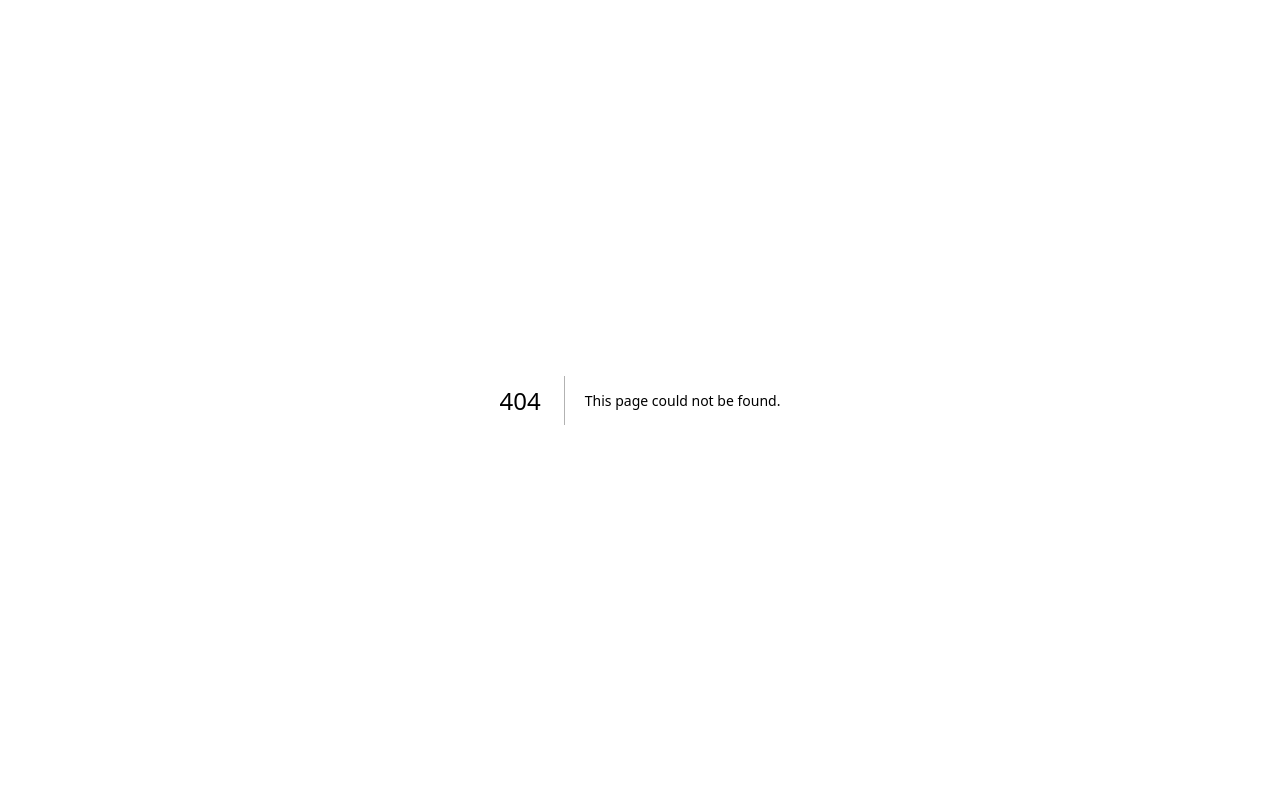
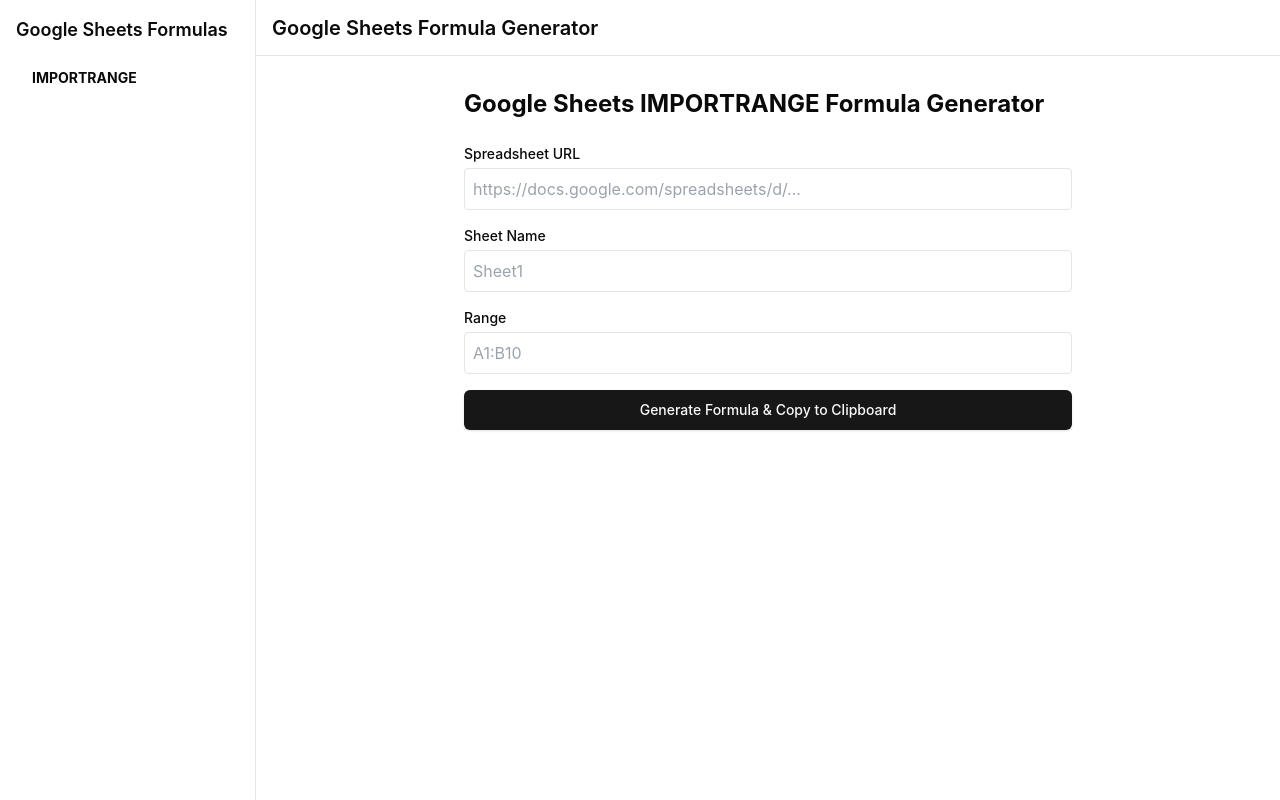
Before and after one commit to gurukudte/knowyourfacts, a Next.js app: page /googlesheets in a window 1280 px wide. Before the commit this address had no page. Built offline with nearby package versions, Linux system fonts and the light colour scheme.

Commit message:
added localstorage

```diff
--- /dev/null
+++ b/app/googlesheets/layout.tsx
@@ -0,0 +1,15 @@
+import GoogleSheetLayout from '@/components/googlesheets/layout'
+import  { ReactNode } from 'react'
+
+type Props = {
+    children:ReactNode
+}
+
+const layout = ({children}: Props) => {
+  return (
+    <GoogleSheetLayout>
+        {children}
+    </GoogleSheetLayout>
+  )
+}
+export default layout
--- /dev/null
+++ b/app/googlesheets/page.tsx
@@ -0,0 +1,108 @@
+"use client";
+import React, { useState } from 'react';
+import { Button } from "@/components/ui/button";
+
+/**
+ * Google Sheets IMPORTRANGE Formula Generator
+ *
+ * This React component provides a user interface for generating IMPORTRANGE formulas
+ * for Google Sheets. It allows users to input a spreadsheet URL, sheet name, and cell
+ * range to create a properly formatted IMPORTRANGE formula that can be copied to clipboard.
+ *
+ * Key Features:
+ * - Input validation for required fields
+ * - Automatic formula generation
+ * - One-click copy to clipboard functionality
+ * - Visual feedback with generated formula display
+ */
+const Page: React.FC = () => {
+  // State for form inputs and generated formula
+  const [url, setUrl] = useState('');
+  const [sheetName, setSheetName] = useState('');
+  const [range, setRange] = useState('');
+  const [formula, setFormula] = useState('');
+
+  /**
+   * Generates an IMPORTRANGE formula from user inputs and copies it to clipboard
+   * Validates that all required fields are filled before generating
+   */
+  const generateFormula = () => {
+    // Validate inputs
+    if (!url || !sheetName || !range) {
+      alert('Please fill in all fields');
+      return;
+    }
+
+    // Create the IMPORTRANGE formula
+    const formula = `=IMPORTRANGE("${url}","${sheetName}!${range}")`;
+    setFormula(formula);
+
+    // Copy to clipboard
+    navigator.clipboard.writeText(formula);
+  };
+
+  return (
+    <div className="p-8 max-w-2xl mx-auto">
+      <h1 className="text-2xl font-bold mb-6">Google Sheets IMPORTRANGE Formula Generator</h1>
+
+      <div className="space-y-4">
+        {/* Spreadsheet URL input */}
+        <div>
+          <label className="block text-sm font-medium mb-1">Spreadsheet URL</label>
+          <input
+            type="text"
+            className="w-full p-2 border rounded"
+            value={url}
+            onChange={(e) => setUrl(e.target.value)}
+            placeholder="https://docs.google.com/spreadsheets/d/..."
+          />
+        </div>
+
+        {/* Sheet name input */}
+        <div>
+          <label className="block text-sm font-medium mb-1">Sheet Name</label>
+          <input
+            type="text"
+            className="w-full p-2 border rounded"
+            value={sheetName}
+            onChange={(e) => setSheetName(e.target.value)}
+            placeholder="Sheet1"
+          />
+        </div>
+
+        {/* Cell range input */}
+        <div>
+          <label className="block text-sm font-medium mb-1">Range</label>
+          <input
+            type="text"
+            className="w-full p-2 border rounded"
+            value={range}
+            onChange={(e) => setRange(e.target.value)}
+            placeholder="A1:B10"
+          />
+        </div>
+
+        {/* Generate formula button */}
+        <Button
+          onClick={generateFormula}
+          className="w-full"
+          size={"lg"}
+        >
+          Generate Formula & Copy to Clipboard
+        </Button>
+
+        {/* Display generated formula if one exists */}
+        {formula && (
+          <div className="mt-4 p-4 bg-muted/50 rounded-lg">
+            <p className="text-sm font-medium mb-2">Generated Formula:</p>
+            <code className="block p-2 bg-background border rounded break-all">
+              {formula}
+            </code>
+          </div>
+        )}
+      </div>
+    </div>
+  );
+};
+
+export default Page;
--- a/app/neuralace/page.tsx
+++ b/app/neuralace/page.tsx
@@ -22,7 +22,7 @@
 
 // Constants for default values and configuration
 const DEFAULT_TIME = "00:00:00";
-const SESSION_COUNT = 11;
+const SESSION_COUNT = 13;
 const VIDEOS_PER_SESSION = 6;
 
 /**
@@ -51,16 +51,20 @@
 const Page = () => {
   // Initialize sessions state from localStorage or with default values
   const [sessions, setSessions] = useState<Sessions>(() => {
-    if (typeof window !== 'undefined') {
-      const saved = localStorage.getItem('sessionTimings');
+    if (typeof window !== "undefined") {
+      const saved = localStorage.getItem("sessionTimings");
       if (saved) return JSON.parse(saved);
     }
 
-    return Array(SESSION_COUNT).fill(null).map(() =>
-      Array(VIDEOS_PER_SESSION).fill(null).map(() => ({
+    return Array(SESSION_COUNT)
+      .fill(null)
+      .map(() =>
+        Array(VIDEOS_PER_SESSION)
+          .fill(null)
+          .map(() => ({
             start: DEFAULT_TIME,
             end: DEFAULT_TIME,
-        lastSaved: null
+            lastSaved: null,
           }))
       );
   });
@@ -68,9 +72,12 @@
   // Track current active session
   const [currentSession, setCurrentSession] = useState(0);
 
+  // Track last updated video index
+  const [lastUpdatedVideo, setLastUpdatedVideo] = useState<number | null>(null);
+
   // Persist sessions to localStorage on change
   useEffect(() => {
-    localStorage.setItem('sessionTimings', JSON.stringify(sessions));
+    localStorage.setItem("sessionTimings", JSON.stringify(sessions));
   }, [sessions]);
 
   /**
@@ -79,27 +86,39 @@
    * @param {number} videoIndex - Index of the video within the session
    * @param {'start' | 'end'} timeType - Which time to update (start or end)
    */
-  const updateTime = useCallback((sessionIndex: number, videoIndex: number, timeType: 'start' | 'end') => {
+  const updateTime = useCallback(
+    (sessionIndex: number, videoIndex: number, timeType: "start" | "end") => {
       const now = new Date();
       const timeStr = now.toTimeString().split(" ")[0];
 
-    setSessions(prev => prev.map((session, sIdx) =>
+      setSessions((prev) =>
+        prev.map((session, sIdx) =>
           sIdx === sessionIndex
             ? session.map((time, vIdx) =>
                 vIdx === videoIndex
-              ? { ...time, [timeType]: timeStr, lastSaved: now.toLocaleString() }
+                  ? {
+                      ...time,
+                      [timeType]: timeStr,
+                      lastSaved: now.toLocaleString(),
+                    }
                   : time
               )
             : session
-    ));
-  }, []);
+        )
+      );
+      setLastUpdatedVideo(videoIndex);
+    },
+    []
+  );
 
   /**
    * Clears times for either a specific video or entire current session
    * @param {number} [videoIndex] - Optional index of video to clear. If omitted, clears entire session
    */
-  const clearTimes = useCallback((videoIndex?: number) => {
-    setSessions(prev => prev.map((session, sIdx) =>
+  const clearTimes = useCallback(
+    (videoIndex?: number) => {
+      setSessions((prev) =>
+        prev.map((session, sIdx) =>
           sIdx === currentSession
             ? session.map((time, vIdx) =>
                 videoIndex === undefined || vIdx === videoIndex
@@ -107,8 +126,14 @@
                   : time
               )
             : session
-    ));
-  }, [currentSession]);
+        )
+      );
+      if (videoIndex === lastUpdatedVideo) {
+        setLastUpdatedVideo(null);
+      }
+    },
+    [currentSession, lastUpdatedVideo]
+  );
 
   /**
    * Copies formatted start and end times to clipboard
@@ -125,25 +150,29 @@
    */
   const copyAllSessionTimes = useCallback(() => {
     const allTimes = sessions[currentSession]
-      .map(time => `${formatTime(time.start)}\t${formatTime(time.end)}`)
+      .map((time) => `${formatTime(time.start)}\t${formatTime(time.end)}`)
       .join("\n");
     navigator.clipboard.writeText(allTimes);
   }, [sessions, currentSession]);
 
   return (
-    <div className="p-8">
+    <div className="p-4 md:p-8">
       <div className="flex justify-between mb-4">
         <Button
           variant="outline"
-          onClick={() => setCurrentSession(prev => Math.max(0, prev - 1))}
+          onClick={() => setCurrentSession((prev) => Math.max(0, prev - 1))}
           disabled={currentSession === 0}
+          className="text-sm md:text-base"
         >
           Previous Session
         </Button>
         <Button
           variant="outline"
-          onClick={() => setCurrentSession(prev => Math.min(sessions.length - 1, prev + 1))}
+          onClick={() =>
+            setCurrentSession((prev) => Math.min(sessions.length - 1, prev + 1))
+          }
           disabled={currentSession === sessions.length - 1}
+          className="text-sm md:text-base"
         >
           Next Session
         </Button>
@@ -151,77 +180,102 @@
       <div className="w-full">
         <div
           key={currentSession}
-          className="w-full p-6 rounded-xl shadow-lg bg-card border"
+          className="w-full p-3 md:p-6 rounded-xl shadow-lg bg-card border"
         >
-          <div className="flex justify-between items-center mb-4">
-            <h2 className="text-2xl font-bold">Session {currentSession + 1}</h2>
-            <div className="flex gap-2">
-              <Button variant="secondary" onClick={copyAllSessionTimes}>
-                Copy All Session Times
+          <div className="flex flex-col sm:flex-row justify-between items-center gap-4 mb-4">
+            <h2 className="text-xl md:text-2xl font-bold">
+              Session {currentSession + 1}
+            </h2>
+            <div className="flex flex-col  lg:flex-row gap-4 items-cente">
+              <Button
+                variant="destructive"
+                onClick={() => clearTimes()}
+                className="text-sm md:text-base"
+              >
+                Clear Session
               </Button>
-              <Button variant="destructive" onClick={() => clearTimes()}>
-                Clear Session
+              <Button
+                variant="secondary"
+                onClick={copyAllSessionTimes}
+                className="text-sm md:text-base"
+              >
+                Copy All Times
               </Button>
             </div>
           </div>
-          <div className="flex flex-wrap justify-between space-y-4">
+          <div className="grid grid-cols-1 sm:grid-cols-2 xl:grid-cols-3 gap-4">
             {sessions[currentSession].map((time, videoIndex) => (
-              <div key={videoIndex} className="p-4 rounded-lg bg-muted/50">
+              <div
+                key={videoIndex}
+                className={`p-8 rounded-lg ${
+                  videoIndex === lastUpdatedVideo
+                    ? "bg-destructive/10"
+                    : "bg-muted/50"
+                }`}
+              >
                 <div className="flex justify-between items-center mb-2">
-                  <h3 className="text-lg font-semibold">
+                  <h3 className="text-base md:text-lg font-semibold">
                     Video {videoIndex + 1}
                   </h3>
                   <Button
                     variant="destructive"
                     size="sm"
                     onClick={() => clearTimes(videoIndex)}
+                    className="text-xs md:text-sm"
                   >
                     Clear
                   </Button>
                 </div>
-                <div className="flex gap-6">
-                  <div>
-                    <p className="mb-2 text-sm text-muted-foreground">
+                <div className="flex flex-col lg:flex-row gap-3 md:gap-4">
+                  <div className="flex-1">
+                    <p className="mb-2 text-xs md:text-sm text-muted-foreground">
                       Start Time:
                     </p>
-                    <div className="flex gap-2 items-center">
+                    <div className="flex flex-col lg:flex-row gap-2 items-center">
                       <Button
                         variant="outline"
-                        onClick={() => updateTime(currentSession, videoIndex, 'start')}
+                        onClick={() =>
+                          updateTime(currentSession, videoIndex, "start")
+                        }
+                        className="text-xs md:text-sm w-full lg:w-auto"
                       >
                         Record Start
                       </Button>
-                      <span className="p-2 bg-background border rounded">
+                      <span className="p-2 text-xs md:text-sm bg-background border rounded w-full lg:w-auto text-center">
                         {time.start}
                       </span>
                     </div>
                   </div>
-                  <div>
-                    <p className="mb-2 text-sm text-muted-foreground">
+                  <div className="flex-1">
+                    <p className="mb-2 text-xs md:text-sm text-muted-foreground">
                       End Time:
                     </p>
-                    <div className="flex gap-2 items-center">
+                    <div className="flex flex-col lg:flex-row gap-2 items-center">
                       <Button
                         variant="outline"
-                        onClick={() => updateTime(currentSession, videoIndex, 'end')}
+                        onClick={() =>
+                          updateTime(currentSession, videoIndex, "end")
+                        }
+                        className="text-xs md:text-sm w-full lg:w-auto"
                       >
                         Record End
                       </Button>
-                      <span className="p-2 bg-background border rounded">
+                      <span className="p-2 text-xs md:text-sm bg-background border rounded w-full lg:w-auto text-center">
                         {time.end}
                       </span>
                     </div>
                   </div>
                 </div>
-                <div className="flex justify-between items-center mt-2">
+                <div className="flex flex-col lg:flex-row justify-between items-center gap-2 mt-4">
                   <Button
                     variant="secondary"
                     onClick={() => copyTimeToClipboard(time.start, time.end)}
+                    className="text-xs md:text-sm w-full lg:w-auto"
                   >
                     Copy Times for Excel
                   </Button>
                   {time.lastSaved && (
-                    <span className="text-xs text-muted-foreground">
+                    <span className="text-xs text-muted-foreground text-center lg:text-left w-full lg:w-auto">
                       Last saved: {time.lastSaved}
                     </span>
                   )}
--- /dev/null
+++ b/components/googlesheets/layout.tsx
@@ -0,0 +1,55 @@
+import React from 'react'
+import Link from 'next/link'
+import { Button } from '@/components/ui/button'
+
+type Props = {
+  children: React.ReactNode
+}
+
+const GoogleSheetLayout = ({ children }: Props) => {
+  const formulas = [
+    {
+      name: 'IMPORTRANGE',
+      path: '/googlesheets'
+    },
+    // Add more formulas here as needed
+  ]
+
+  return (
+    <div className="flex h-screen">
+      {/* Sidebar */}
+      <div className="w-64 bg-card border-r">
+        <div className="p-4">
+          <h2 className="text-lg font-semibold mb-4">Google Sheets Formulas</h2>
+          <nav className="space-y-2">
+            {formulas.map((formula) => (
+              <Link key={formula.path} href={formula.path}>
+                <Button
+                  variant="ghost"
+                  className="w-full justify-start font-bold"
+                >
+                  {formula.name}
+                </Button>
+              </Link>
+            ))}
+          </nav>
+        </div>
+      </div>
+
+      {/* Main content */}
+      <div className="flex-1">
+        {/* Top navigation bar */}
+        <nav className="h-14 border-b px-4 flex items-center bg-card">
+          <h1 className="text-xl font-semibold">Google Sheets Formula Generator</h1>
+        </nav>
+
+        {/* Page content */}
+        <main className="h-[calc(100vh-3.5rem)]">
+          {children}
+        </main>
+      </div>
+    </div>
+  )
+}
+
+export default GoogleSheetLayout
```
Also changed, not shown: public/kyf-logo.svg (added). Lines whose indentation alone changed are shown as unchanged.
